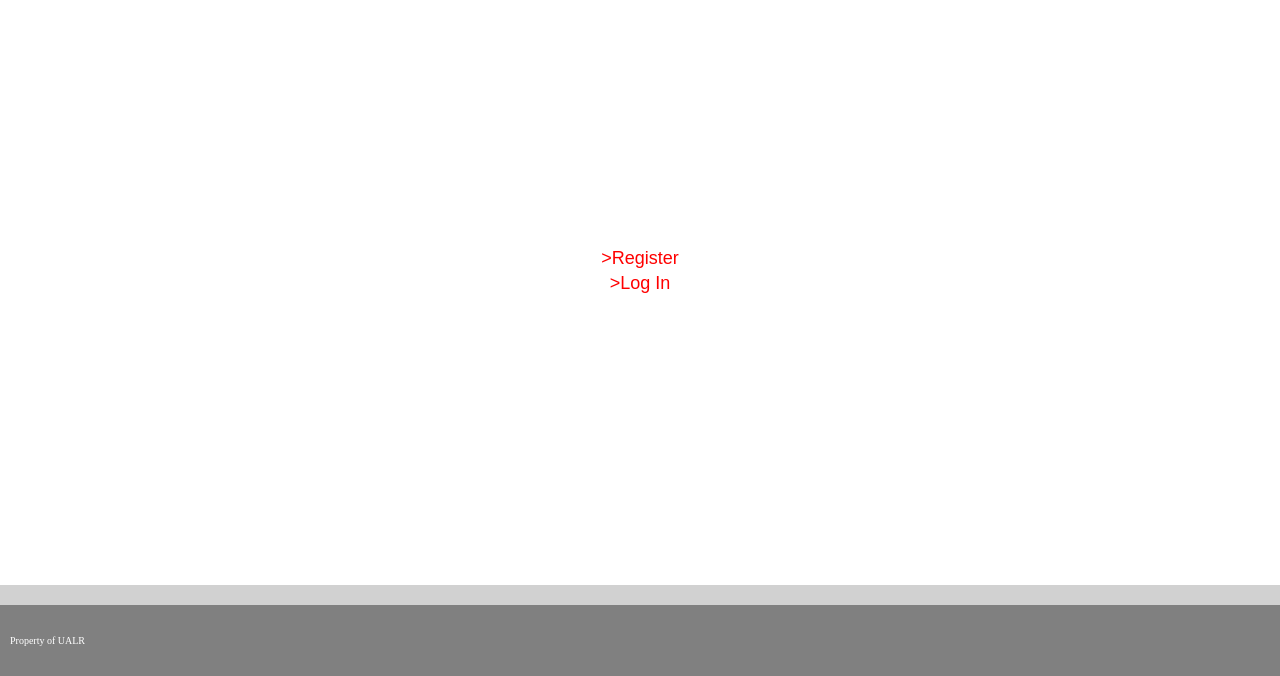
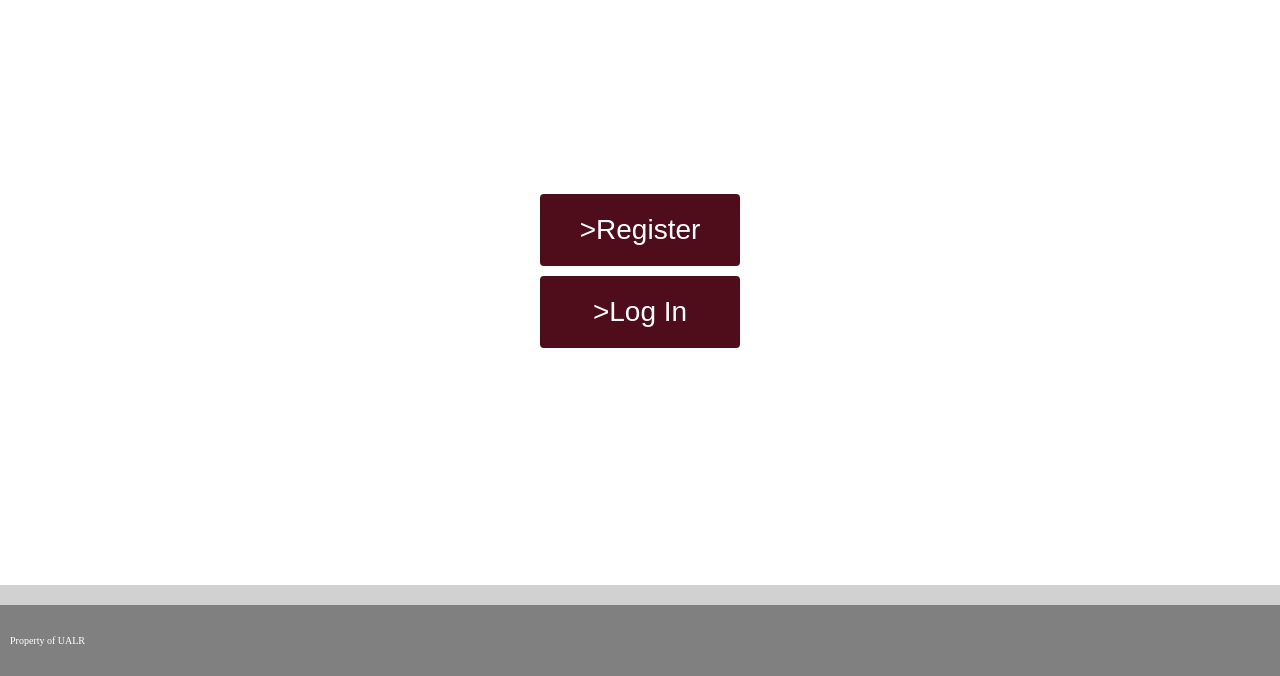
Before and after one commit to wolfedenstudios/capstoneteam42, a Flask app: page / in a window 1280 px wide. Shown: the part 124-800 px from the top of the page. Run offline with Flask 2, Linux system fonts and the light colour scheme; the visitor is signed in with stand-in values (Sample User, id 1).

Commit message:
CSS Additions and Fixes

```diff
--- a/capstone/static/home.css
+++ b/capstone/static/home.css
@@ -44,12 +44,43 @@ main {
 }
 
 button {
-  font-size: 1.8rem;
-  padding: 0.1em;
-  width: 10rem;
+  display: inline-block;
+  border-radius: 4px;
+  background-color: #4f0d1b;
   border: none;
-  background-color: white;
-  color: red;
+  color: #FFFFFF;
+  text-align: center;
+  font-size: 28px;
+  padding: 20px;
+  width: 200px;
+  transition: all 0.5s;
+  cursor: pointer;
+  margin: 5px;
+}
+
+button span {
+  cursor: pointer;
+  display: inline-block;
+  position: relative;
+  transition: 0.5s;
+}
+
+button span:after {
+  content: '\00bb';
+  position: absolute;
+  opacity: 0;
+  top: 0;
+  right: -20px;
+  transition: 0.5s;
+}
+
+button:hover span {
+  padding-right: 25px;
+}
+
+button:hover span:after {
+  opacity: 1;
+  right: 0;
 }
 
 footer {
--- a/capstone/static/login.css
+++ b/capstone/static/login.css
@@ -49,8 +49,8 @@ footer {
   color: #ffffff;
   width: 100%;
   position: fixed;
-  left 0;
-  bottom 0;
+  left: 0;
+  bottom: 0;
 }
 
 footer p {
```
